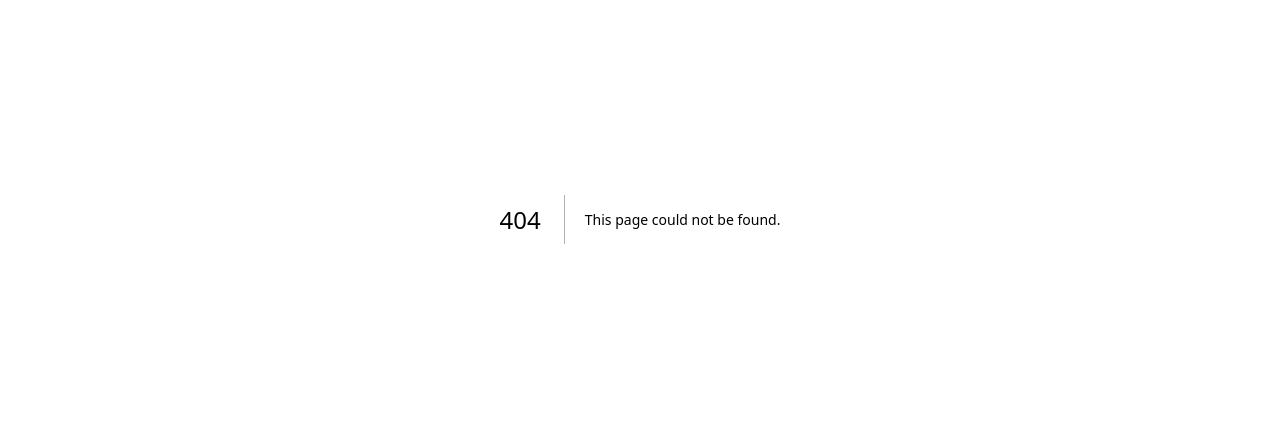
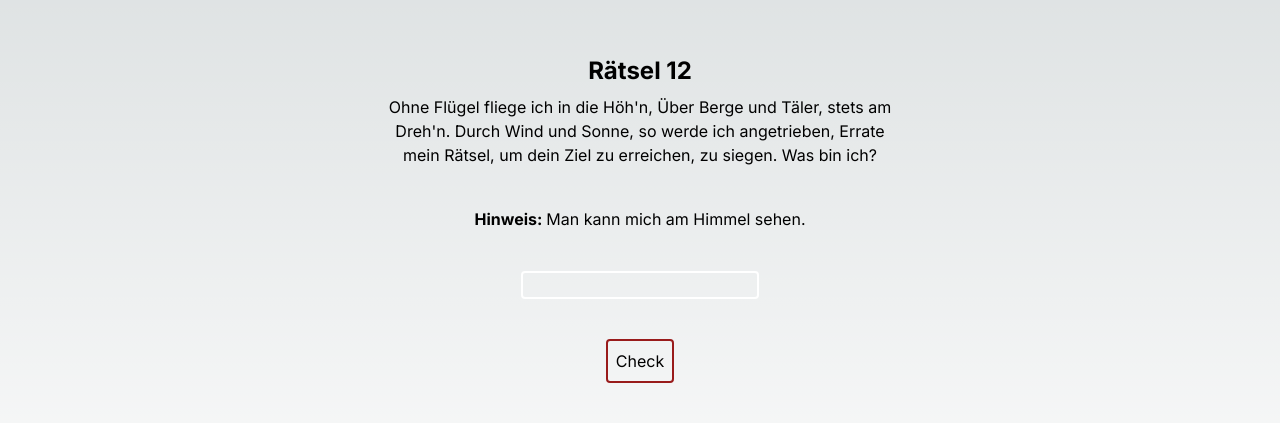
Before and after one commit to AelElliotBanyard/digital-escape-game, a Next.js app: page /puzzle12 in a window 1280 px wide. Before the commit this address had no page. Shown: the part 181-604 px from the top of the page. Built offline with nearby package versions, Linux system fonts and the light colour scheme.

Commit message:
puzzle implemented

```diff
--- /dev/null
+++ b/app/puzzle12/page.jsx
@@ -0,0 +1,37 @@
+'use client'
+import React from "react";
+import { useState } from 'react';
+
+const page = () => {
+  const result = "WINDRAD";
+  const [input, setInput] = useState('');
+
+  const check = (e) => {
+    if (input.toUpperCase() === result) {
+        alert("Richtig!");
+    } else {
+        alert("Leider falsch!");
+    }
+}
+
+  return (
+    <div className="flex flex-col items-center justify-center h-screen w-screen gap-10">
+      <div className="flex flex-col gap-2 items-center justify-center w-2/5 text-center">
+        <h1 className="font-bold text-2xl">Rätsel 12</h1>
+        <p>
+          Ohne Flügel fliege ich in die Höh'n, Über Berge und Täler, stets am
+          Dreh'n. Durch Wind und Sonne, so werde ich angetrieben, Errate mein
+          Rätsel, um dein Ziel zu erreichen, zu siegen. Was bin ich?
+        </p>
+      </div>
+      <div className="flex flex-row gap-1 items-center justify-center w-2/5 text-center">
+        <p className="font-bold">Hinweis:</p>
+        <p>Man kann mich am Himmel sehen.</p>
+      </div>
+      <input type="text" className="rounded border-white border-2 bg-transparent" value={input} onChange={(e) => setInput(e.target.value)} />
+      <button className="border-2 border-red-800 rounded p-2" onClick={check}>Check</button>
+    </div>
+  );
+};
+
+export default page;
```
